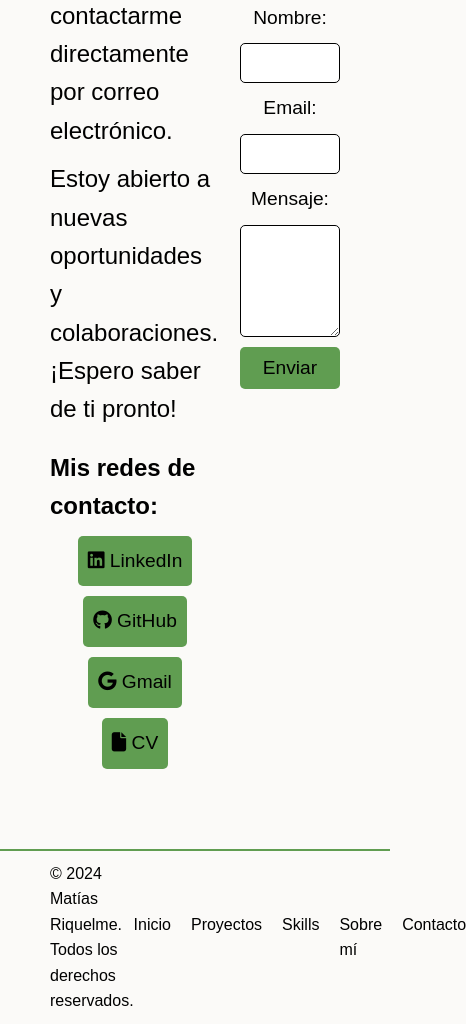
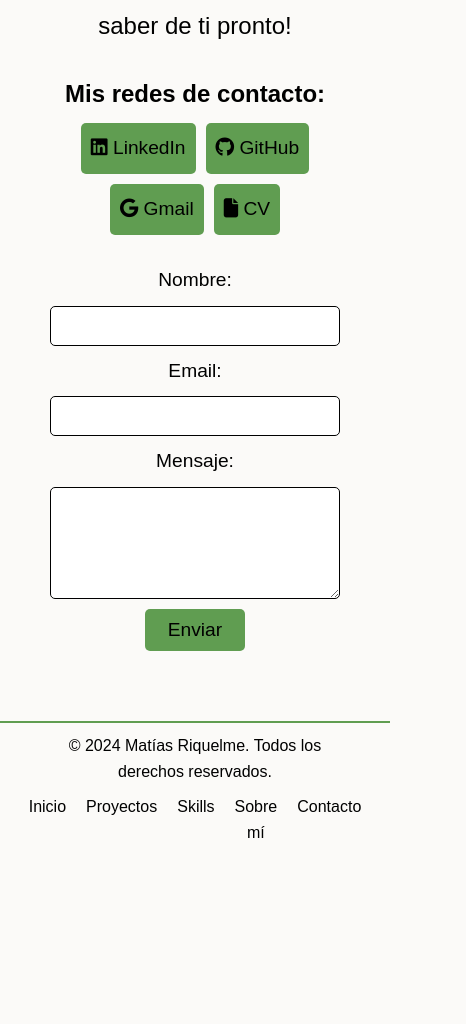
Before and after one commit to Mars0-cloud/Portafolio, a plain HTML site: page index.html in a window 390 px wide. Shown: the part 4706-5730 px from the top of the page, 466 px wide, since content can reach past the window. After the commit the page ends 5561 px from the top, so only its background shows below. Drawn offline with Linux system fonts and the light colour scheme.

Commit message:
Actualiza el responsive

```diff
--- a/styles.css
+++ b/styles.css
@@ -471,5 +471,37 @@ strong {
         height: auto;
     }
 
+    /* Contacto */
+    .contacto_contenido {
+        flex-direction: column;
+        align-items: center;
+        text-align: center;
+        gap: 20px;
+    }
+
+    .contacto_texto {
+        max-width: 100%;
+        display: flex;
+        flex-direction: column;
+        align-items: center;
+        justify-content: center;
+    }
+
+
+
+    .contacto_formulario {
+        width: 100%;
+        max-width: 500px;
+    }
+
+    .footer {
+        flex-direction: column;
+        text-align: center;
+        gap: 10px;
+    }
+
+    .footer_social {
+        justify-content: center;
+    }
 
 }
```
